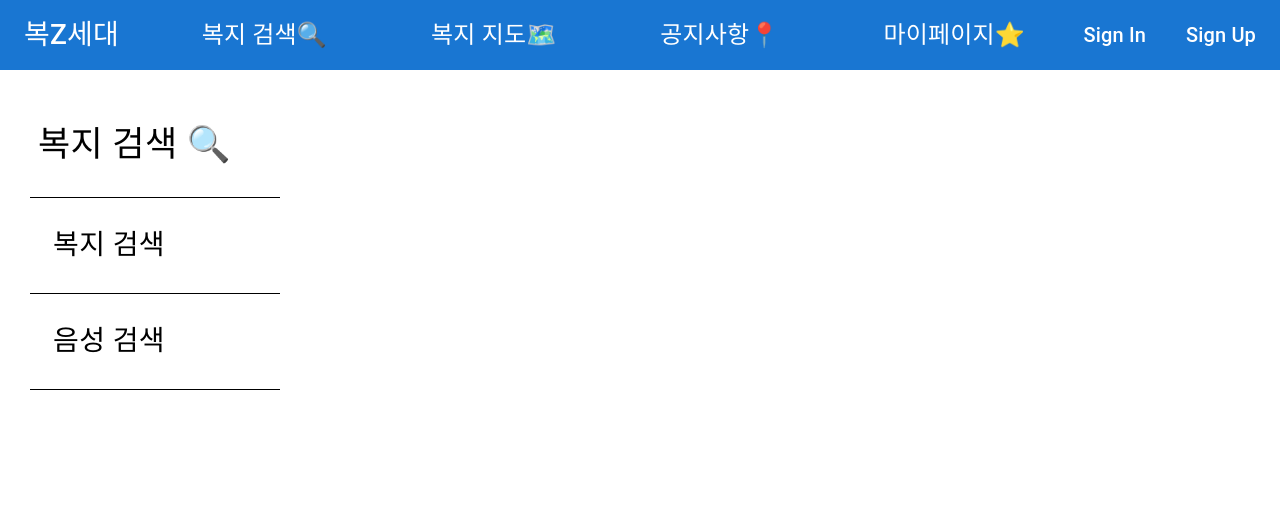
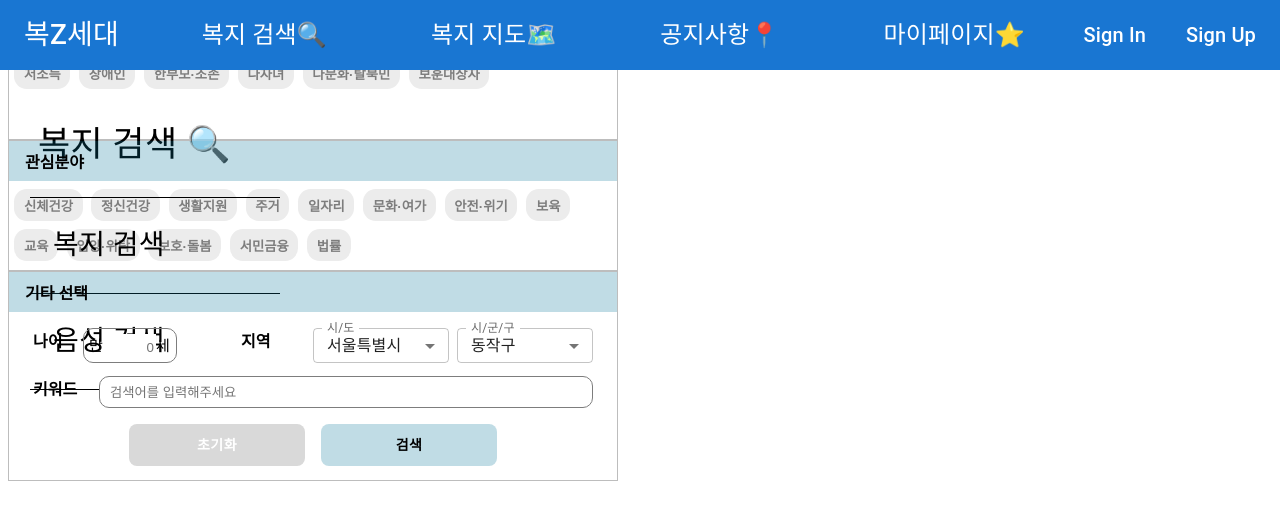
Before and after one commit to googoo9918/software-project-bokha, a React (Vite) app in the folder client/: page /search in a window 1280 px wide. Shown: the top 520 px of the page. Built offline with nearby package versions, Linux system fonts and the light colour scheme.

Commit message:
style: button style 수정

```diff
--- a/client/src/components/CategoryBox/CategoryBox.styled.js
+++ b/client/src/components/CategoryBox/CategoryBox.styled.js
@@ -1,5 +1,4 @@
 import styled from 'styled-components';
-import Button from '@mui/material/Button';
 
 export const CategoryBoxContainer = styled.div`
   font-size: 18px;
@@ -33,11 +32,13 @@ export const CategoryContent = styled.div`
   }
 `
 
-export const CategoryBtn = styled(Button)`
+export const CategoryBtn = styled.button`
+  height: 1.9444rem;
   background-color: #ececec;
   border-radius: 0.8rem;
   font-weight: 600;
   color: #7d7d7d;
-  padding: 0.2222rem 0.6rem;
+  padding: 0 0.6rem;
   margin: 0.5556rem 0.2222rem 0 0.3333rem;
+  border: 0;
 `;
--- a/client/src/pages/Search.jsx
+++ b/client/src/pages/Search.jsx
@@ -17,9 +17,7 @@ export default function Search() {
           { title: "음성 검색" },
         ]}
       />
-      {/* <SearchPage /> */}
-      {/* <CategoryBox />
-      <EtcBox /> */}
+      <SearchPage />
     </>
   );
 }
```
